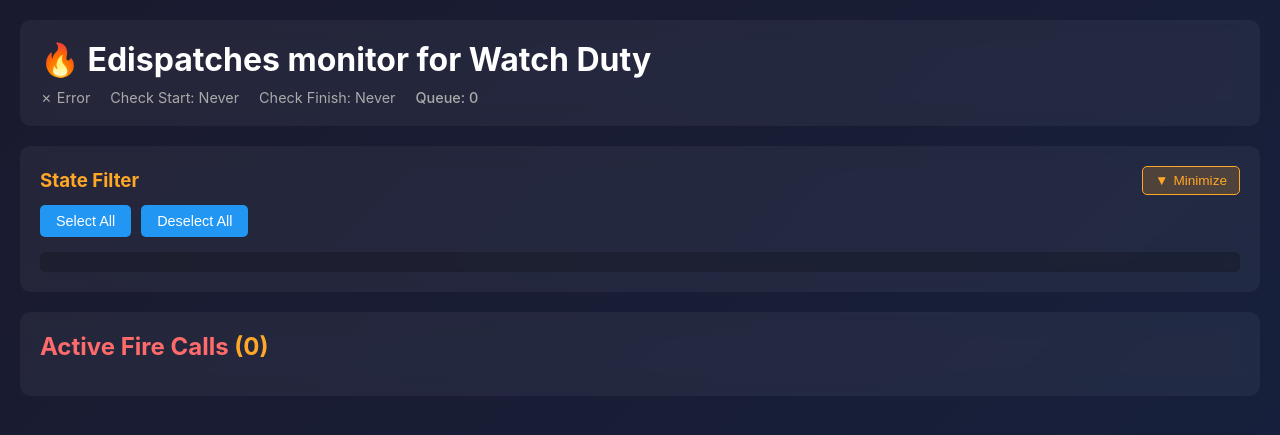
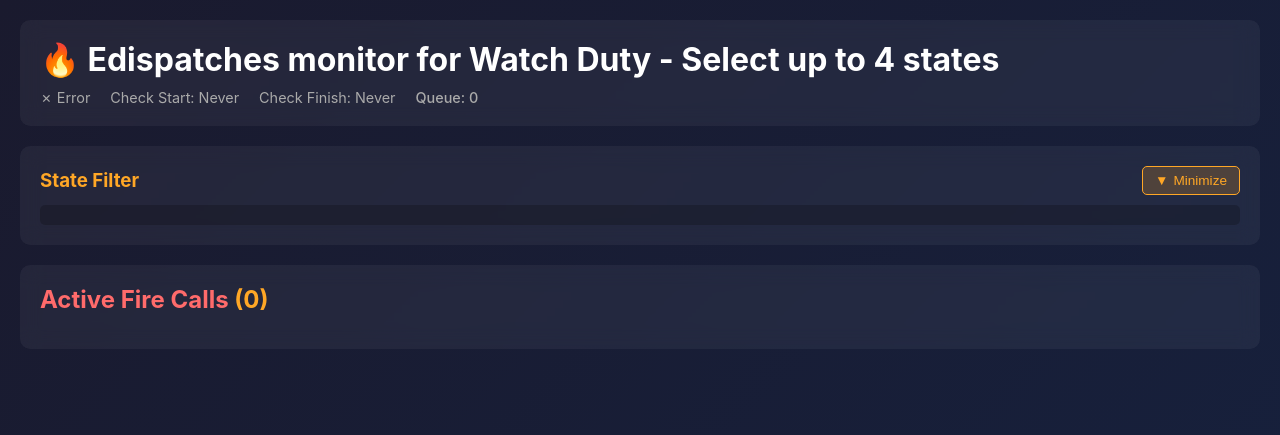
Before and after one commit to SparksFire1410/watch-duty-pwa, a Python web app: template templates/index.html in a window 1280 px wide. Shown: the top 435 px of the page. Run offline with Jinja, Linux system fonts and the light colour scheme; the template is opened without the code that fills it, so the values that code supplies are empty.

Commit message:
Remove Select All and Deselect All buttons from index.html

```diff
--- a/templates/index.html
+++ b/templates/index.html
@@ -14,7 +14,7 @@
 
     <div class="container">
         <header>
-            <h1>🔥 Edispatches monitor for Watch Duty</h1>
+            <h1>🔥 Edispatches monitor for Watch Duty - Select up to 4 states</h1>
             <div class="status">
                 <span id="status">Checking...</span>
                 <span id="checkStart">Check Start: Never</span>
@@ -32,10 +32,6 @@
                     </button>
                 </div>
                 <div class="filter-content" id="filterContent">
-                    <div class="state-controls">
-                        <button onclick="selectAllStates()">Select All</button>
-                        <button onclick="deselectAllStates()">Deselect All</button>
-                    </div>
                     <div class="state-grid" id="stateGrid"></div>
                 </div>
             </div>
```
